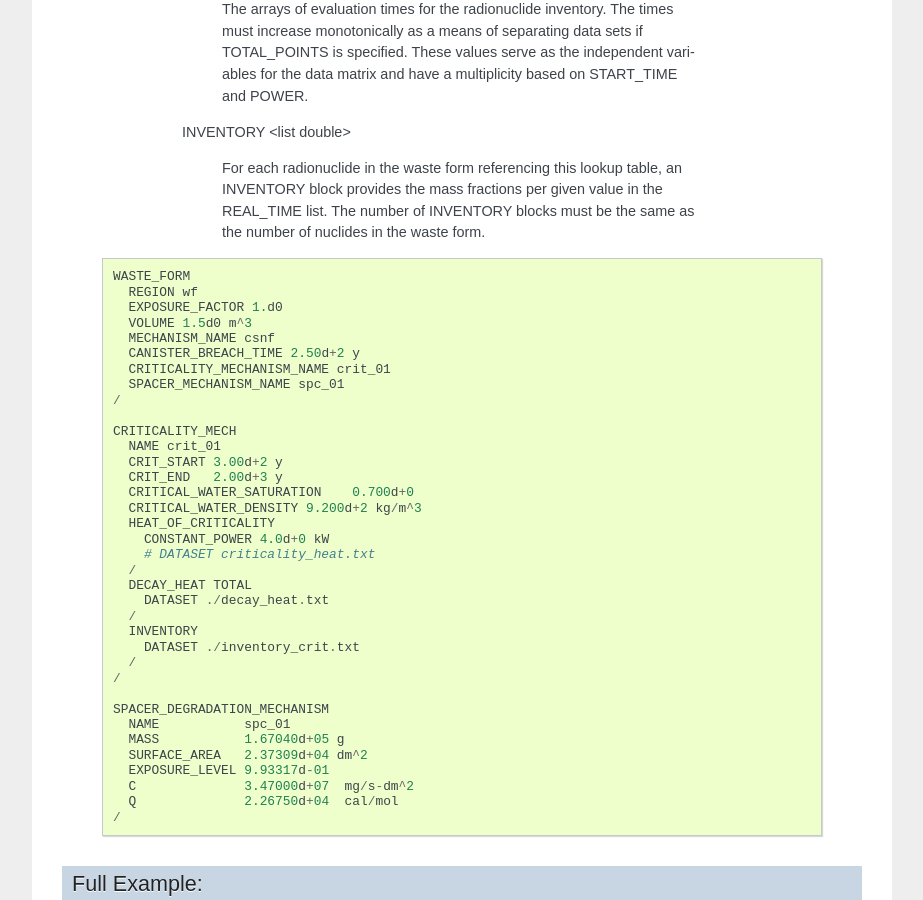
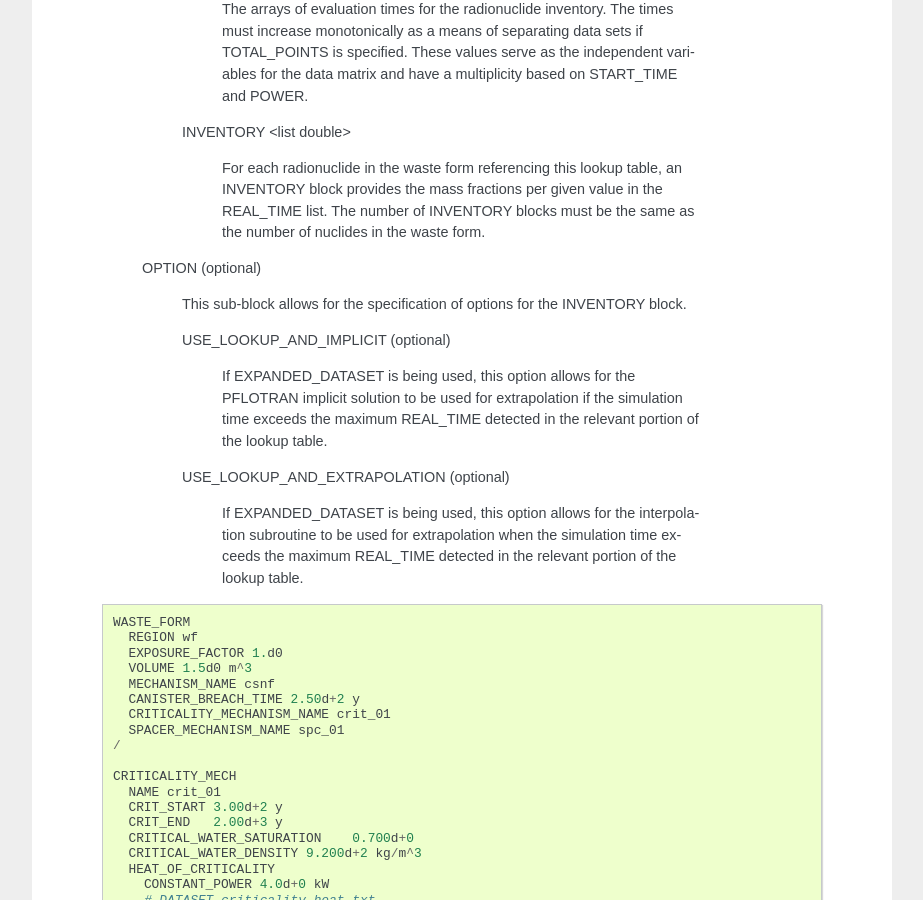
Before and after one commit to Miracloon/pflotran-documentation, a Sphinx documentation site: the page built from source/user_guide/cards/gdsa/waste_form_general_card.rst, in a window 1280 px wide and 900 px high, scrolled down 15598 px. Shown: the whole window, without its empty margins (318-1241 px from the left). Built offline with Sphinx 7.4.7, drawn with Linux system fonts in a browser that asks for light colours.

Commit message:
DPC-48: Added keyword options for OPTIOn sub-block of INVENTORY.

```diff
--- a/source/user_guide/cards/gdsa/waste_form_general_card.rst
+++ b/source/user_guide/cards/gdsa/waste_form_general_card.rst
@@ -823,6 +823,18 @@ CRITICALITY_MECH
 
       For each radionuclide in the waste form referencing this lookup table, an INVENTORY block provides the mass fractions per given value in the REAL_TIME list. The number of INVENTORY blocks must be the same as the number of nuclides in the waste form.
 
+  OPTION (optional)
+
+    This sub-block allows for the specification of options for the INVENTORY block.
+
+    USE_LOOKUP_AND_IMPLICIT (optional)
+
+      If EXPANDED_DATASET is being used, this option allows for the PFLOTRAN implicit solution to be used for extrapolation if the simulation time exceeds the maximum REAL_TIME detected in the relevant portion of the lookup table.
+
+    USE_LOOKUP_AND_EXTRAPOLATION (optional)
+
+      If EXPANDED_DATASET is being used, this option allows for the interpolation subroutine to be used for extrapolation when the simulation time exceeds the maximum REAL_TIME detected in the relevant portion of the lookup table.
+
  ::
 
    WASTE_FORM
```
